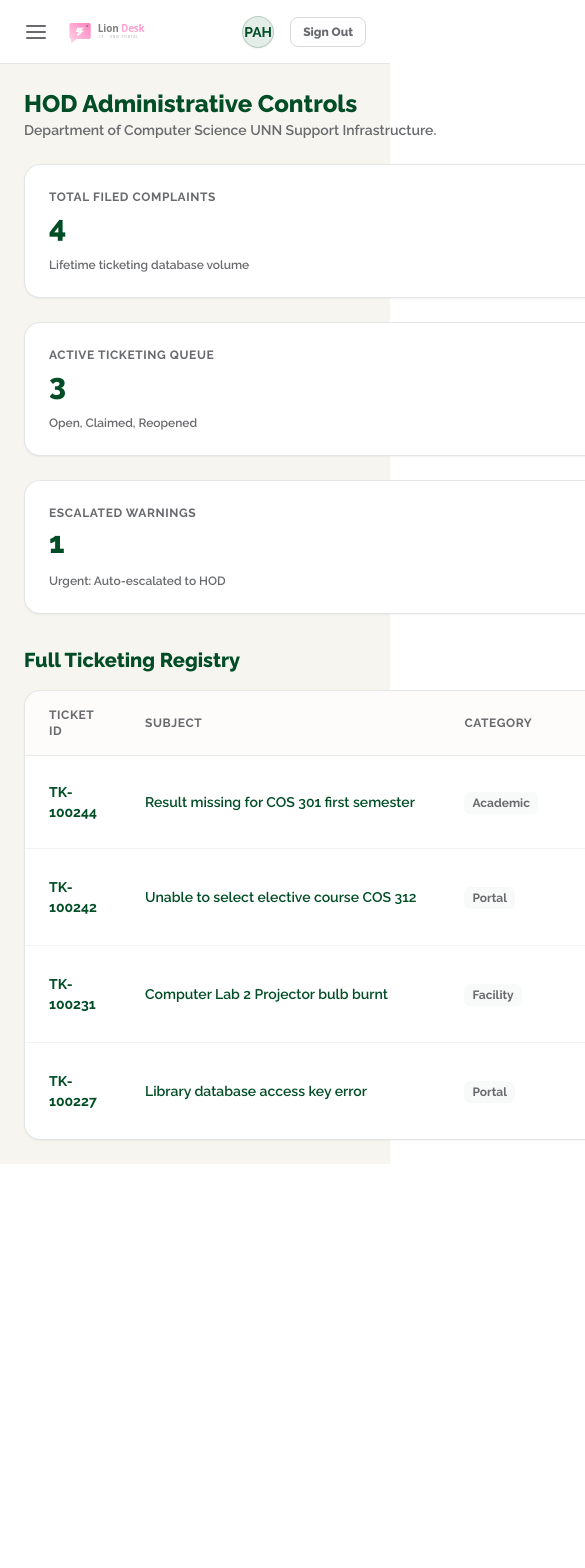
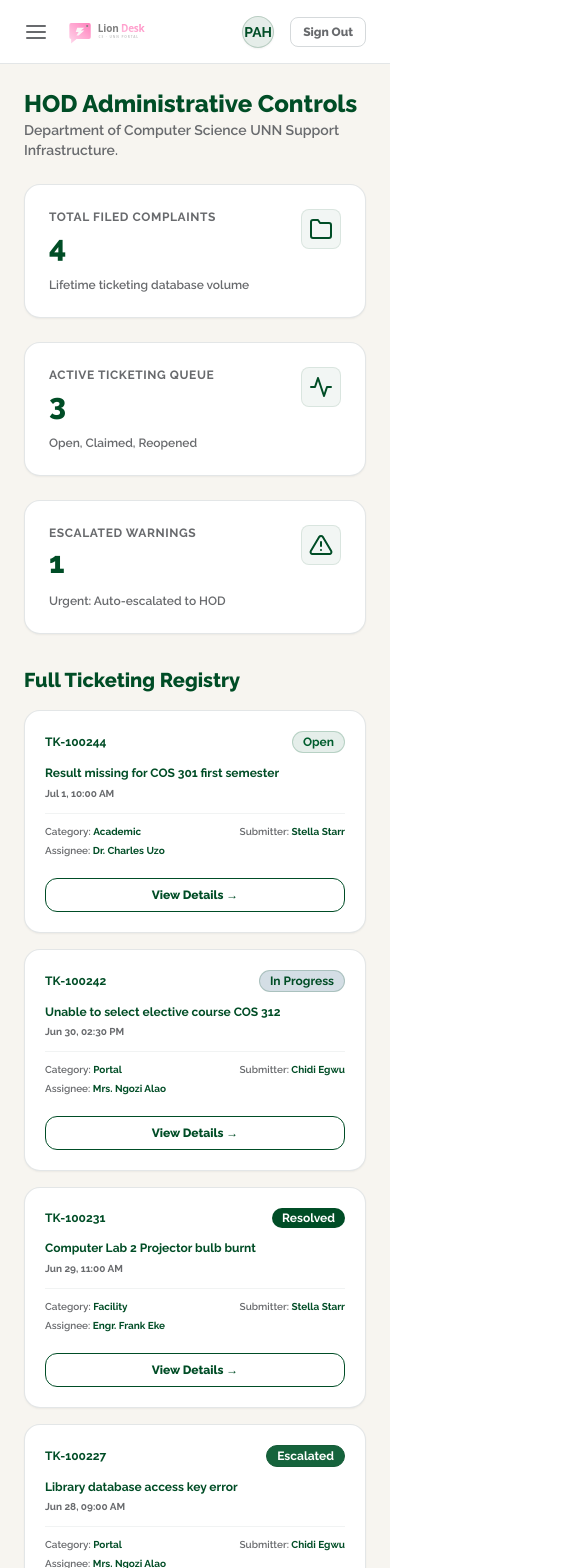
Before and after one commit to Starr365/LionDesk, a React (Vite) app in the folder client-side/: page /admin in a window 390 px wide. Shown: the top 1568 px of the page, 585 px wide, since content can reach past the window. Before the commit the page ends 1164 px from the top, so only its background shows below. Built offline with nearby package versions, Linux system fonts and the light colour scheme.

Commit message:
style: implement responsive table card list for mobile devices and add table overflow-x-auto wrappers

```diff
--- a/client-side/src/components/shared/TicketTable.tsx
+++ b/client-side/src/components/shared/TicketTable.tsx
@@ -66,7 +66,9 @@ export const TicketTable: React.FC<TicketTableProps> = ({
   }
 
   return (
-    <div className="bg-brand-card border border-brand-border/40 rounded-2xl overflow-hidden shadow-xs">
+    <div className="space-y-4">
+      {/* Desktop view */}
+      <div className="hidden md:block bg-brand-card border border-brand-border/40 rounded-2xl overflow-hidden shadow-xs">
         <div className="overflow-x-auto">
           <table className="w-full text-left border-collapse">
             <thead>
@@ -124,6 +126,54 @@ export const TicketTable: React.FC<TicketTableProps> = ({
           </table>
         </div>
       </div>
+
+      {/* Mobile view */}
+      <div className="grid grid-cols-1 gap-4 md:hidden">
+        {tickets.map((ticket) => (
+          <div key={ticket.id} className="bg-brand-card border border-brand-border/40 p-5 rounded-2xl space-y-3 shadow-xs">
+            <div className="flex justify-between items-center text-xs">
+              <span className="text-brand-primary font-bold">{ticket.id}</span>
+              {getStatusBadge(ticket.status)}
+            </div>
+
+            <div className="space-y-1">
+              <h4 className="text-xs font-bold text-brand-text-main leading-snug">{ticket.title}</h4>
+              <p className="text-[10px] text-brand-text-muted font-bold">
+                {new Date(ticket.date).toLocaleDateString(undefined, {
+                  month: 'short',
+                  day: 'numeric',
+                  hour: '2-digit',
+                  minute: '2-digit'
+                })}
+              </p>
+            </div>
+
+            <div className="flex flex-col gap-1 text-[10px] font-semibold text-brand-text-muted pt-2.5 border-t border-brand-border/20">
+              <div className="flex justify-between">
+                <span>Category: <span className="text-brand-text-main font-bold">{ticket.category}</span></span>
+                {showSubmitter && (
+                  <span>Submitter: <span className="text-brand-text-main font-bold">{ticket.studentName}</span></span>
+                )}
+              </div>
+              {showAssignee && (
+                <div>
+                  Assignee: <span className="text-brand-text-main font-bold">{ticket.staffName ? ticket.staffName : 'Unassigned'}</span>
+                </div>
+              )}
+            </div>
+
+            <div className="pt-2">
+              <button
+                onClick={() => onViewDetails(ticket)}
+                className="w-full text-center bg-transparent border border-brand-primary hover:bg-brand-primary hover:text-brand-white text-xs font-extrabold py-2 rounded-xl transition"
+              >
+                View Details &rarr;
+              </button>
+            </div>
+          </div>
+        ))}
+      </div>
+    </div>
   );
 };
 export default TicketTable;
--- a/client-side/src/pages/AdminDashboard.tsx
+++ b/client-side/src/pages/AdminDashboard.tsx
@@ -224,7 +224,8 @@ export const AdminDashboard: React.FC = () => {
               </button>
             </div>
             <div className="bg-brand-card border border-brand-border/40 rounded-2xl overflow-hidden shadow-xs">
-              <table className="w-full text-left border-collapse">
+              <div className="overflow-x-auto">
+                <table className="w-full text-left border-collapse">
                 <thead>
                   <tr className="border-b border-brand-border/30 bg-brand-bg/30 text-xs font-extrabold uppercase tracking-wider text-brand-text-muted">
                     <th className="py-4 px-6">Specialist Name</th>
@@ -275,7 +276,8 @@ export const AdminDashboard: React.FC = () => {
                     );
                   })}
                 </tbody>
-              </table>
+                </table>
+              </div>
             </div>
           </div>
         )}
@@ -364,7 +366,8 @@ export const AdminDashboard: React.FC = () => {
             <p className="text-xs text-brand-text-muted font-semibold">Pre-loaded matric credentials permitted to run registration activation.</p>
 
             <div className="bg-brand-card border border-brand-border/40 rounded-2xl overflow-hidden shadow-xs">
-              <table className="w-full text-left border-collapse">
+              <div className="overflow-x-auto">
+                <table className="w-full text-left border-collapse">
                 <thead>
                   <tr className="border-b border-brand-border/30 bg-brand-bg/30 text-xs font-extrabold uppercase tracking-wider text-brand-text-muted">
                     <th className="py-4 px-6">Matric / Registration Number</th>
@@ -381,7 +384,8 @@ export const AdminDashboard: React.FC = () => {
                     </tr>
                   ))}
                 </tbody>
-              </table>
+                </table>
+              </div>
             </div>
           </div>
         )}
```
Lines whose indentation alone changed are shown as unchanged.
